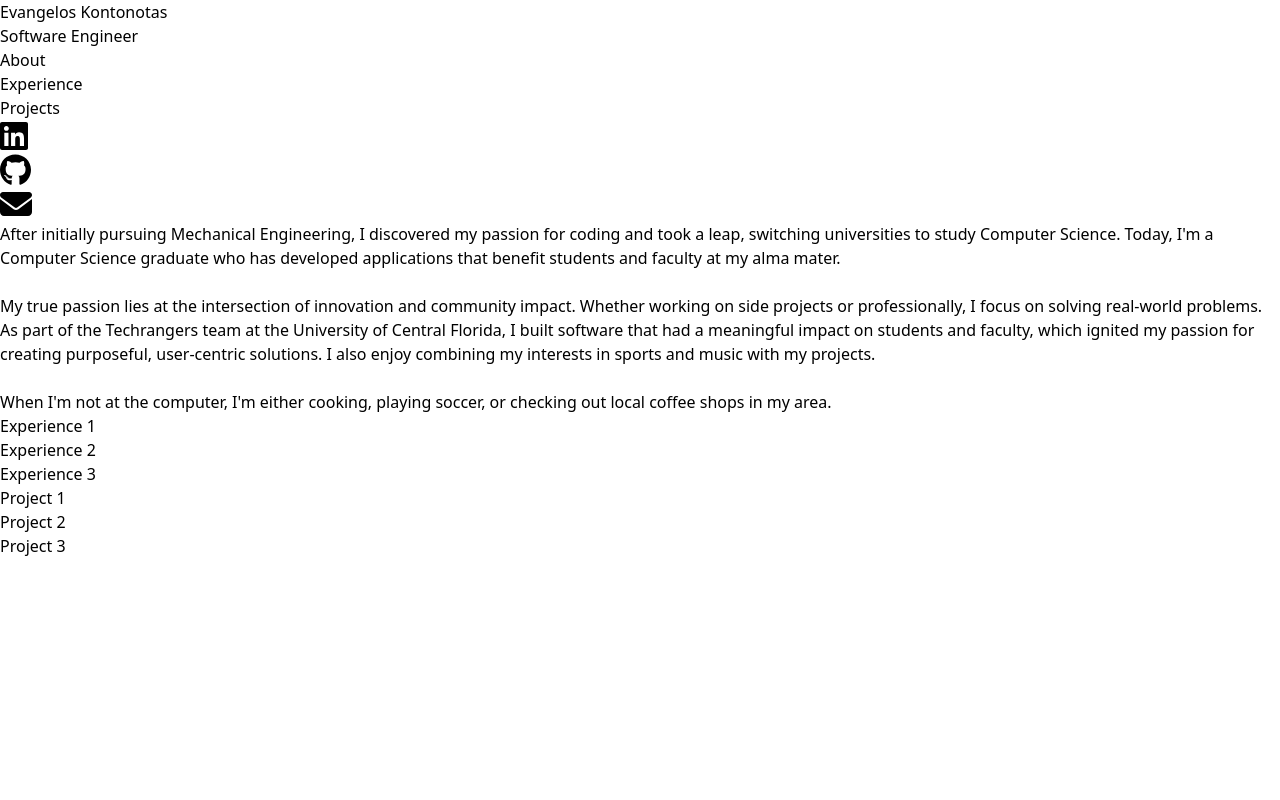
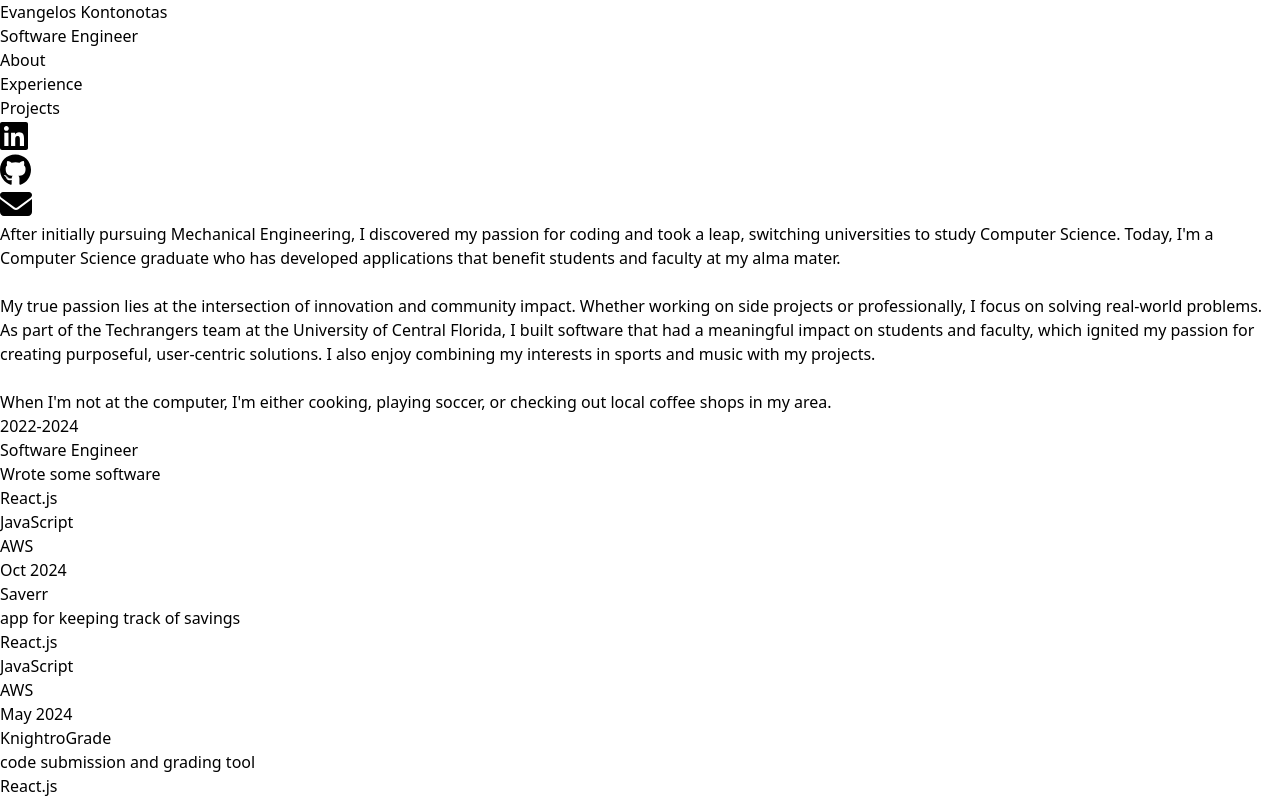
Before and after one commit to Viggie1/Portfolio, a React (Vite) app in the folder portfolio-website/: page / in a window 1280 px wide. Shown: the top 800 px of the page. Built offline with nearby package versions, Linux system fonts and the light colour scheme.

Commit message:
Creates component folder. Adds in card component to use for projects and experience. Still needs styling adjustments.

```diff
--- a/portfolio-website/src/App.jsx
+++ b/portfolio-website/src/App.jsx
@@ -1,4 +1,5 @@
-import Sidebar from "./Sidebar"
+import Sidebar from "./Components/Sidebar"
+import Card from "./Components/Card"
 
 function App() {
 
@@ -9,7 +10,7 @@ function App() {
           <div className="flex flex-col justify-start w-3/5 mt-40 px-6">
             <Sidebar/>
           </div>
-          <div className="w-2/5 mt-48 px-6">
+          <div className="w-2/5 mt-48 px-6 mb-36">
             <div>
               <p className="text-l text-left overflow-auto">
                 <section>
@@ -33,21 +34,35 @@ function App() {
                 </section>
               </p>
             </div>
-            <div className="mt-48">
+            <div className="mt-24">
               <nav>
                   <ol>
-                    <li>Experience 1</li>
-                    <li>Experience 2</li>
-                    <li>Experience 3</li>
+                    <Card
+                      date="2022-2024"
+                      title="Software Engineer"
+                      description="Wrote some software"
+                    />
                   </ol>
               </nav>
             </div>
-            <div className="mt-48">
+            <div className="mt-24">
               <nav>
                   <ol>
-                    <li>Project 1</li>
-                    <li>Project 2</li>
-                    <li>Project 3</li>
+                    <Card
+                      date="Oct 2024"
+                      title="Saverr"
+                      description="app for keeping track of savings"
+                    />
+                    <Card
+                      date="May 2024"
+                      title="KnightroGrade"
+                      description="code submission and grading tool"
+                    />
+                    <Card
+                      date="Aug 2023"
+                      title="Between Shows"
+                      description="letterboxd thingy "
+                    />
                   </ol>
               </nav>
             </div>
--- /dev/null
+++ b/portfolio-website/src/Components/Card.jsx
@@ -0,0 +1,23 @@
+
+function Card(props) {
+
+    return (
+        <div className="flex flex-row">
+            <div>
+                <p className="text-md">{props.date}</p>
+            </div>
+            <div className="pl-10">
+                <h1 className="text-xl">{props.title}</h1>
+                <p>{props.description}</p>
+                <ul>
+                    <li>React.js</li>
+                    <li>JavaScript</li>
+                    <li>AWS</li>
+                </ul>
+            </div>
+        </div>
+    )
+
+}
+
+export default Card;
```
Also changed, not shown: portfolio-website/src/Components/Sidebar.jsx (renamed from portfolio-website/src/Sidebar.jsx).
